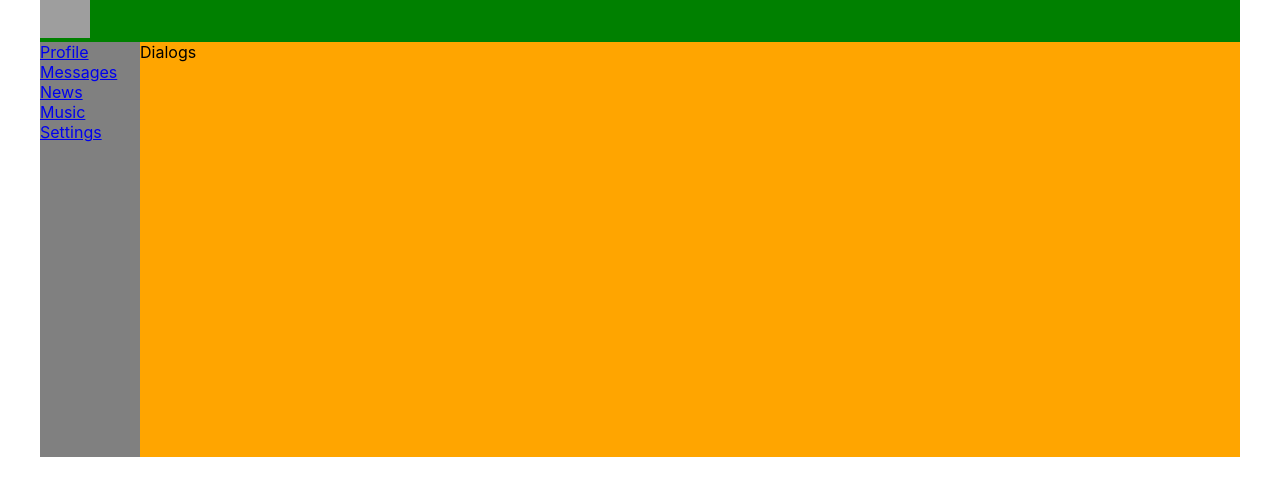
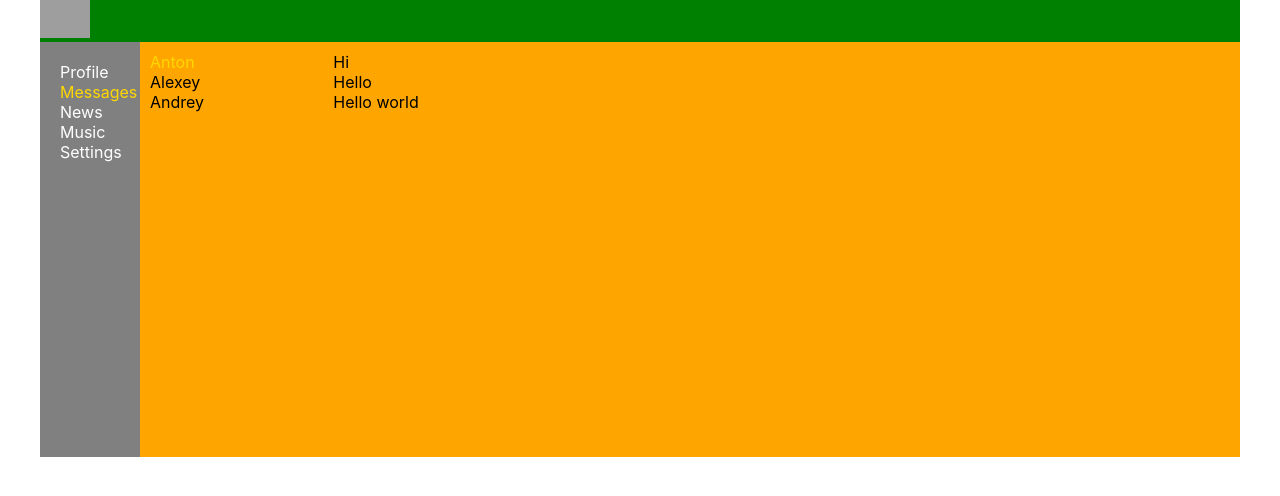
Before and after one commit to epiphysiscerebri/simple_social_network, a React (Create React App) app: page /dialogs in a window 1280 px wide. Shown: the top 496 px of the page. Built offline with nearby package versions, Linux system fonts and the light colour scheme; grey boxes are pictures that could not be loaded.

Commit message:
added NavLinks

```diff
--- a/src/components/Dialogs/Dialogs.jsx
+++ b/src/components/Dialogs/Dialogs.jsx
@@ -1,8 +1,24 @@
+import classes from './Dialogs.module.css';
 
 const Dialogs = (props) => {
     return (
-        <div>
-            Dialogs
+        <div className={classes.dialogs}>
+            <div className={classes.dialogsItem}>
+                <div className={classes.dialog + ' ' + classes.active}>
+                    Anton
+                </div>
+                <div className={classes.dialog}>
+                    Alexey
+                </div>
+                <div className={classes.dialog}>
+                    Andrey
+                </div>
+            </div>
+            <div className={classes.messages}>
+                <div className={classes.message}>Hi</div>
+                <div className={classes.message}>Hello</div>
+                <div className={classes.message}>Hello world</div>
+            </div>
         </div>
     )
 }
--- a/src/components/Dialogs/Dialogs.module.css
+++ b/src/components/Dialogs/Dialogs.module.css
@@ -0,0 +1,24 @@
+.dialogs {
+    display: grid;
+    grid-template-columns: 2fr 10fr;
+}
+
+.dialogsItem {
+ padding: 10px;
+}
+
+.dialogsItem .active {
+    color: gold;
+}
+
+.dialog {
+
+}
+
+.messages {
+    padding: 10px;
+}
+
+.message {
+
+}
--- a/src/components/Navbar/Navbar.jsx
+++ b/src/components/Navbar/Navbar.jsx
@@ -1,23 +1,23 @@
 import classes from './Navbar.module.css';
-
+import { NavLink } from 'react-router-dom';
 
 const Navbar = () => {
     return (
         <nav className={classes.nav}>
         <div className={classes.item}>
-          <a href="/profile">Profile</a>
-        </div>
-        <div className={`${classes.item} ${classes.active}`}>
-          <a href="/dialogs">Messages</a>
+          <NavLink to="/profile" className={navData => navData.isActive? classes.active:classes.item}>Profile</NavLink>
         </div>
         <div className={classes.item}>
-          <a href="/news">News</a>
+          <NavLink to="/dialogs" className={navData => navData.isActive? classes.active:classes.item}>Messages</NavLink>
         </div>
         <div className={classes.item}>
-          <a href="music">Music</a>
+          <NavLink to="/news" className={navData => navData.isActive? classes.active:classes.item}>News</NavLink>
         </div>
         <div className={classes.item}>
-          <a href="settings">Settings</a>
+          <NavLink to="music" className={navData => navData.isActive? classes.active:classes.item}>Music</NavLink>
+        </div>
+        <div className={classes.item}>
+          <NavLink to="settings" className={navData => navData.isActive? classes.active:classes.item}>Settings</NavLink>
         </div>
       </nav>
     );
--- a/src/components/Navbar/Navbar.module.css
+++ b/src/components/Navbar/Navbar.module.css
@@ -1,12 +1,16 @@
 .nav {
     grid-area: n;
     background-color: grey;
+    padding:  20px;
   }
 
-.item {
+.item a{
   color: white;
+  text-decoration: none;
+
 }
 
-.item.active {
+.item a.active {
   color: gold;
+
 }
```
Also changed, not shown: src/App.js (+9 -12 lines), 1 other file (tests, documents, lock files or other folders).
